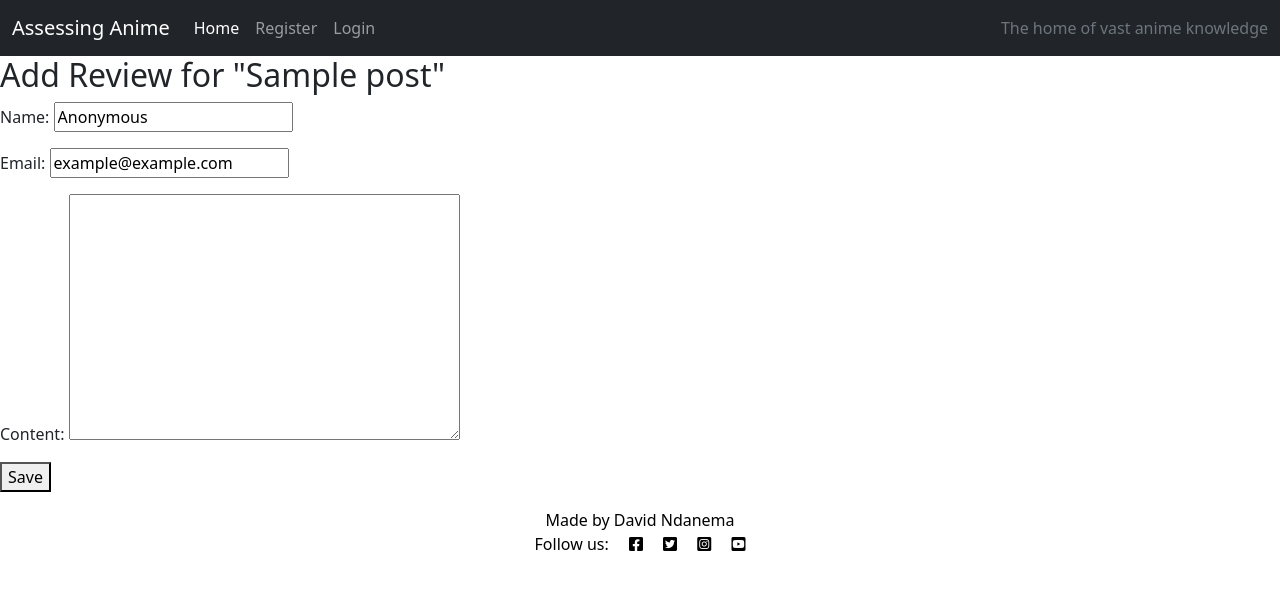
After one commit to Ndanema98/Assessing_Anime, a Django app: page /1/create_review/ in a window 1280 px wide. The commit adds this page. Shown: the top 590 px of the page. Run offline with Django 3.2, Linux system fonts and the light colour scheme; tables that the repository leaves empty hold one stand-in row (values such as "Sample post").

Commit message:
Feat: implement add review functionality

```diff
--- a/assessing_anime/settings.py
+++ b/assessing_anime/settings.py
@@ -50,6 +50,7 @@ INSTALLED_APPS = [
     'django.contrib.staticfiles',
     'cloudinary',
     'django_summernote',
+    'crispy_forms',
     'posts',
 ]
 
@@ -57,7 +58,9 @@ SITE_ID = 1
 
 
 LOGIN_REDIRECT_URL = '/'
-LOGOUT_REDIRECT_URL = '/'
+LOGOUT_REDIRECT_URL = '/'#
+
+CRISPY_TEMPLATE_PACK = 'bootstrap4'
 
 MIDDLEWARE = [
     'django.middleware.security.SecurityMiddleware',
--- a/assessing_anime/urls.py
+++ b/assessing_anime/urls.py
@@ -19,6 +19,6 @@ from django.urls import path, include
 urlpatterns = [
     path('admin/', admin.site.urls),
     path('summernote/', include('django_summernote.urls')),
-    path('', include('posts.urls'),),
+    path('', include('posts.urls')),
     path('accounts/', include('allauth.urls')),
 ]
--- a/posts/admin.py
+++ b/posts/admin.py
@@ -6,7 +6,7 @@ from django_summernote.admin import SummernoteModelAdmin
 @admin.register(Post)
 class PostAdmin(SummernoteModelAdmin):
 
-    list_display = ('title', 'slug', 'status', 'date_posted')
+    list_display = ('title', 'slug', 'status', 'date_posted','author')
     search_fields = ['title', 'description']
     prepopulated_fields = {'slug': ('title',)}
     list_filter = ('status', 'date_posted')
@@ -16,7 +16,8 @@ class PostAdmin(SummernoteModelAdmin):
 @admin.register(Review)
 class ReviewAdmin(SummernoteModelAdmin):
 
-    list_display = ('name', 'content', 'post', 'date_posted', 'approved')
+    list_display = (
+        'name', 'content', 'post', 'date_posted', 'approved', 'author')
     list_filter = ('approved', 'date_posted')
     search_fields = ['name', 'email', 'content']
     summernote_fields = ('content')
--- a/posts/forms.py
+++ b/posts/forms.py
@@ -1,8 +1,14 @@
 from django import forms
-from .models import Post
+from .models import Post, Review
 
 
 class PostForm(forms.ModelForm):
     class Meta:
         model = Post
         fields = ['title', 'excerpt', 'image', 'status']
+
+
+class ReviewForm(forms.ModelForm):
+    class Meta:
+        model = Review
+        fields = ['name', 'email', 'content']
--- a/posts/models.py
+++ b/posts/models.py
@@ -36,6 +36,9 @@ class Review(models.Model):
     post = models.ForeignKey(
         Post, on_delete=models.CASCADE, related_name="reviews")
     name = models.CharField(max_length=80, default="Anonymous")
+    author = models.ForeignKey(
+        User, on_delete=models.CASCADE, related_name="anime_reviews",
+    )
     email = models.EmailField(default="example@example.com")
     content = models.TextField()
     date_posted = models.DateField(auto_now_add=True)
--- a/posts/urls.py
+++ b/posts/urls.py
@@ -9,4 +9,6 @@ urlpatterns = [
     path('add/', views.create_post, name='create_post'),
     path('update/<int:post_id>', views.update_post, name='update_post'),
     path('delete/<int:post_id>/', views.delete_post, name='delete_post'),
+    path('<int:post_id>/create_review/', views.create_review, name='create_review')
+
 ]
--- a/posts/views.py
+++ b/posts/views.py
@@ -1,7 +1,8 @@
 from django.shortcuts import render, get_object_or_404, redirect
 from django.views import generic, View
 from .models import Post, Review
-from .forms import PostForm
+from .forms import PostForm, ReviewForm
+
 
 
 class PostList(generic.ListView):
@@ -12,28 +13,12 @@ class PostList(generic.ListView):
     paginate_by = 4
 
 
-class PostDetail(View):
-
-    def get(self, request, slug, *args, **kwargs):
-        queryset = Post.objects.filter(status=1)
-        post = get_object_or_404(queryset, slug=slug)
-        reviews = post.reviews.filter(approved=True).order_by('date_posted')
-
-        return render(
-            request,
-            "post_detail.html",
-            {
-                "post": post,
-            }
-        )
-
-
 def post(request):
     return HttpResponse('Post view')
 
 
 def review(request, post_id):
-    post = Post.objects.get(pk=post_id)
+    post = get_object_or_404(Post, pk=post_id)
     context = {
         'post': post,
     }
@@ -66,7 +51,26 @@ def update_post(request, post_id):
 
 def delete_post(request, post_id):
     post = get_object_or_404(Post, id=post_id)
+
+    # if post.author != request.user:
+    #     # Return with a message
+
+
     if request.method == 'POST':
         post.delete()
         return redirect('posts:PostList')
     return render(request, 'post_delete.html', {'post': post})
+
+
+def create_review(request, post_id):
+    post = get_object_or_404(Post, id=post_id)
+    reviewform = ReviewForm()  # initialize the reviewform variable before the conditional branch
+    if request.method == 'POST':
+        reviewform = ReviewForm(request.POST)
+        if reviewform.is_valid():
+            review = reviewform.save(commit=False)
+            review.author = request.user
+            review.post = post
+            review.save()
+            return redirect('posts:review', post_id=post_id)
+    return render(request, 'review_form.html', {'reviewform': reviewform, 'post': post})
--- a/requirements.txt
+++ b/requirements.txt
@@ -3,7 +3,8 @@ cloudinary==1.32.0
 dj-database-url==0.5.0
 dj3-cloudinary-storage==0.0.6
 Django==3.2.18
-django-allauth==0.52.0
+django-allauth==0.53.0
+django-crispy-forms==1.14.0
 django-summernote==0.8.20.0
 gunicorn==20.1.0
 oauthlib==3.2.2
--- a/templates/base.html
+++ b/templates/base.html
@@ -40,7 +40,7 @@
                         <a class="nav-link" href="{% url 'posts:create_post' %}">Add anime</a>
                         </li>
                         <li class="nav-item">
-                            <a class="nav-link" href="#">Add review</a>
+
                             </li>
                     {% else %}
                     <li class="nav-item">
--- a/templates/index.html
+++ b/templates/index.html
@@ -18,10 +18,9 @@
                 {% endif %}
               </div>
               <h2 class="card-title">{{ post.title }}
-                {% if user.is_authenticated %}
+                {% if user.is_authenticated and post.author == request.user %}
                 <strong>
-                  <form class="d-inline" action="{% url 'posts:delete_post' post_id=post.id %}" method="POST">
-                    {% csrf_token %}
+                  <form class="d-inline" action="{% url 'posts:delete_post' post_id=post.id %}" method="GET">
                     <a href="{% url 'posts:update_post' post_id=post.id %}" class="btn btn-outline-secondary">Edit Post</a>
                     <button type="submit" class="btn btn-outline-danger">Delete Post</button>
                   </form>
@@ -37,6 +36,7 @@
               <hr>
               <p class="card-text h6">{{ post.date_posted }}</p>
               <p class="author">Author: {{ post.author }}</p>
+              <a class="nav-link" href="{% url 'posts:create_review' post_id=post.id %}">Add review</a>
             </div>
           </div>
         </div>
--- a/templates/post_delete.html
+++ b/templates/post_delete.html
@@ -1,6 +1,6 @@
 {% extends 'base.html' %}
 {% block content %}
-<form method="Post">
+<form action="{% url 'posts:delete_post' post_id=post.id %}" method="Post">
     {% csrf_token %}
     <h2>Are you sure you want to delete {{ post.title }}</h2>
     <button type="submit">Confirm</button>
--- /dev/null
+++ b/templates/review_form.html
@@ -0,0 +1,11 @@
+{% extends 'base.html' %}
+
+{% block content %}
+  <h2>Add Review for "{{ post.title }}"</h2>
+  <form method="POST">
+    {% csrf_token %}
+    {{ reviewform.as_p }}
+    <input type="hidden" name="post_id" value="{{ post.id }}">
+    <button type="submit">Save</button>
+  </form>
+{% endblock %}
```
Also changed, not shown: posts/migrations/0004_review_author.py (added), posts/migrations/0005_alter_review_author.py (added).
